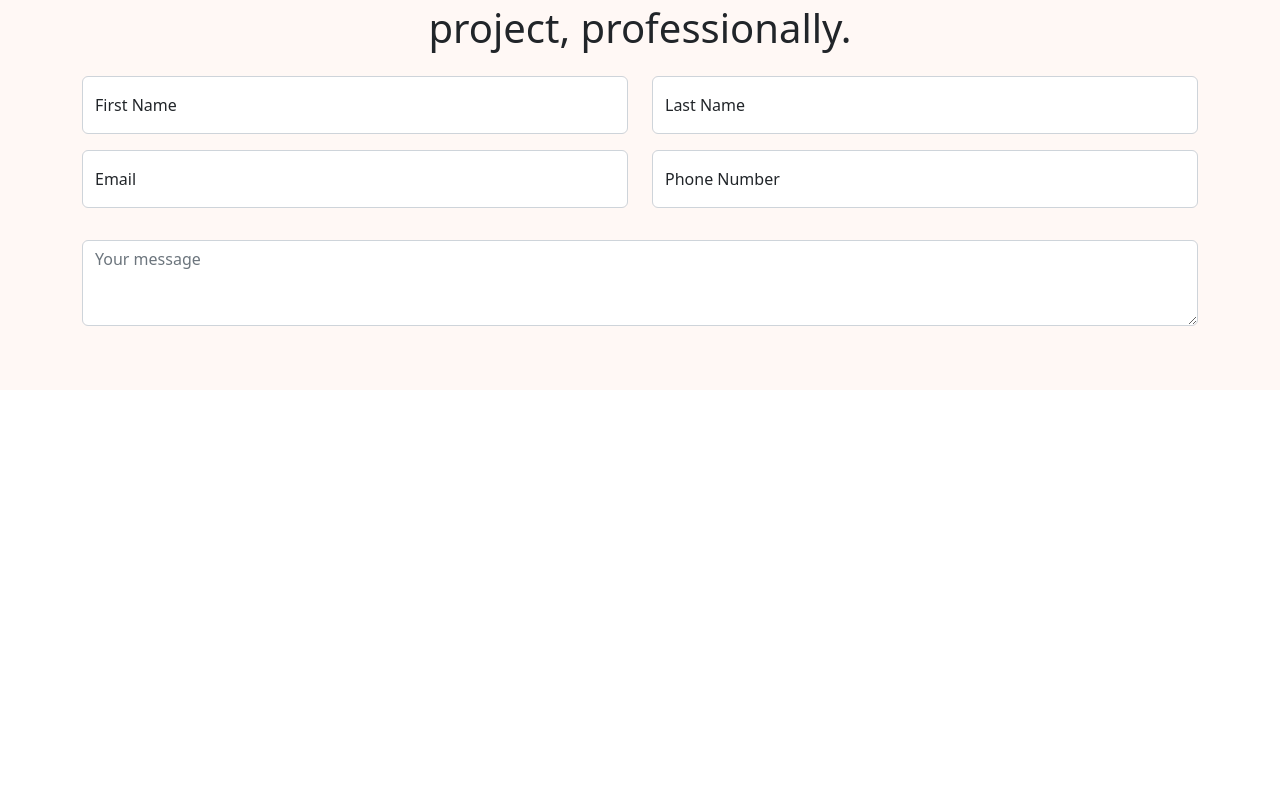
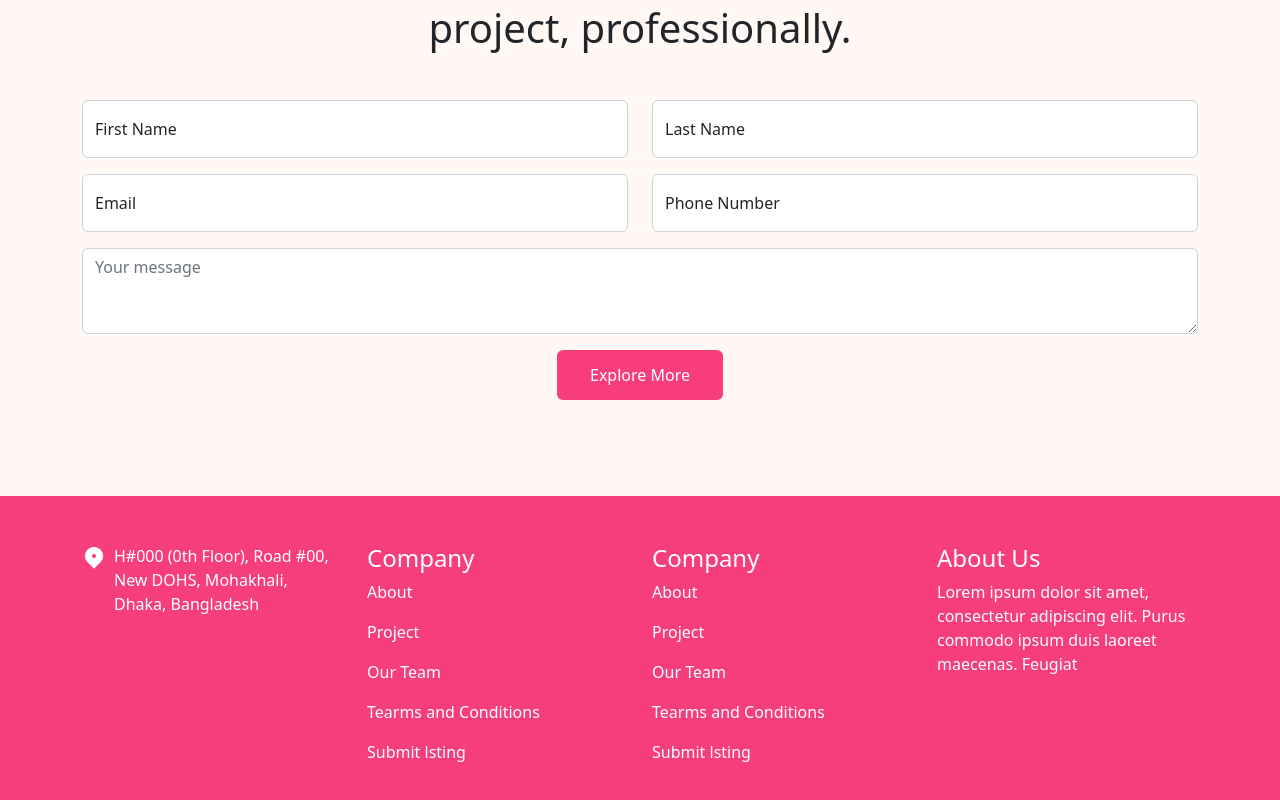
Before and after one commit to Nahid-07/Jerin-s-parlour-client, a React (Create React App) app: page / in a window 1280 px wide. Shown: the part 2161-2961 px from the top of the page. Before the commit the page ends 2551 px from the top, so only its background shows below. Built offline with nearby package versions, Linux system fonts and the light colour scheme.

Commit message:
Footer added

```diff
--- /dev/null
+++ b/src/Pages/Home/Footer/Footer.js
@@ -0,0 +1,52 @@
+import React from "react";
+import { Col, Container, Row } from "react-bootstrap";
+import mapIcon from "../../../assets/icons/map-pin-2-fill.png";
+
+const Footer = () => {
+  return (
+    <section style={{ backgroundColor: "#F63E7B" }}>
+      <Container className="py-5">
+        <Row style={{ color: "white" }}>
+          <Col md={6} lg={3}>
+            <div className="d-flex">
+              <div className="me-2">
+                <img src={mapIcon} alt="" width="24px" />
+              </div>
+              <div>
+                H#000 (0th Floor), Road #00, New DOHS, Mohakhali, Dhaka,
+                Bangladesh
+              </div>
+            </div>
+          </Col>
+          <Col md={6} lg={3}>
+            <h4>Company</h4>
+
+            <p>About</p>
+            <p>Project</p>
+            <p>Our Team</p>
+            <p>Tearms and Conditions</p>
+            <p>Submit lsting</p>
+          </Col>
+          <Col md={6} lg={3}>
+            <h4>Company</h4>
+
+            <p>About</p>
+            <p>Project</p>
+            <p>Our Team</p>
+            <p>Tearms and Conditions</p>
+            <p>Submit lsting</p>
+          </Col>
+          <Col md={6} lg={3}>
+            <h4>About Us</h4>
+            <p>
+              Lorem ipsum dolor sit amet, consectetur adipiscing elit. Purus
+              commodo ipsum duis laoreet maecenas. Feugiat{" "}
+            </p>
+          </Col>
+        </Row>
+      </Container>
+    </section>
+  );
+};
+
+export default Footer;
--- a/src/Pages/Home/HandleForm/HandleForm.js
+++ b/src/Pages/Home/HandleForm/HandleForm.js
@@ -1,11 +1,11 @@
 import React from "react";
-import { Col, Container, FloatingLabel, Form, Row } from "react-bootstrap";
+import { Button, Col, Container, FloatingLabel, Form, Row } from "react-bootstrap";
 
 const HandleForm = () => {
   return (
     <div style={{ backgroundColor: "#FFF8F5" }} className="p-5">
       <Container>
-        <div className="text-center">
+        <div className="text-center mb-5">
           <h1>Let us handle your</h1>
           <h1>project, professionally.</h1>
         </div>
@@ -38,10 +38,26 @@ const HandleForm = () => {
           </Row>
           <Row
             className="mt-3"
-            style={{ padding: "1rem .75rem", borderRadius: ".375rem" }}
+            style={{ padding: "0 .75rem", borderRadius: ".375rem" }}
           >
             <Form.Control as="textarea" rows={3} placeholder="Your message" />
           </Row>
+          <div className="mt-3">
+        <Button
+          className="mb-5"
+          style={{
+            backgroundColor: "#F73E7B",
+            border: "0",
+            padding: "13px 33px",
+            display: "block",
+            margin: "0 auto",
+          }}
+          variant="primary"
+          Button
+        >
+          Explore More
+        </Button>
+      </div>
         </form>
       </Container>
     </div>
--- a/src/Pages/Home/Home.js
+++ b/src/Pages/Home/Home.js
@@ -1,5 +1,6 @@
 import React from 'react';
 import Banner from './Banner/Banner';
+import Footer from './Footer/Footer';
 import HandleForm from './HandleForm/HandleForm';
 import Hero from './Hero/Hero';
 import Services from './Services/Services';
@@ -13,6 +14,7 @@ const Home = () => {
         <Banner></Banner>
         <Testimonial></Testimonial>
         <HandleForm></HandleForm>
+        <Footer></Footer>
       </div>
     );
 };
```
